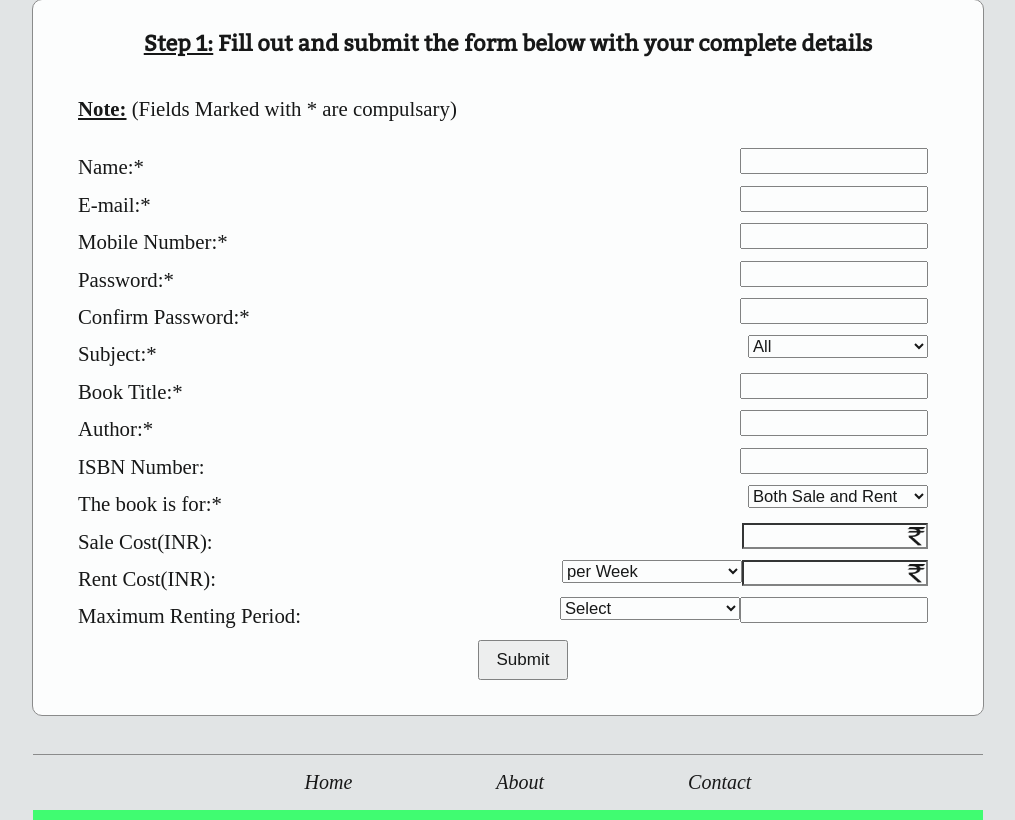
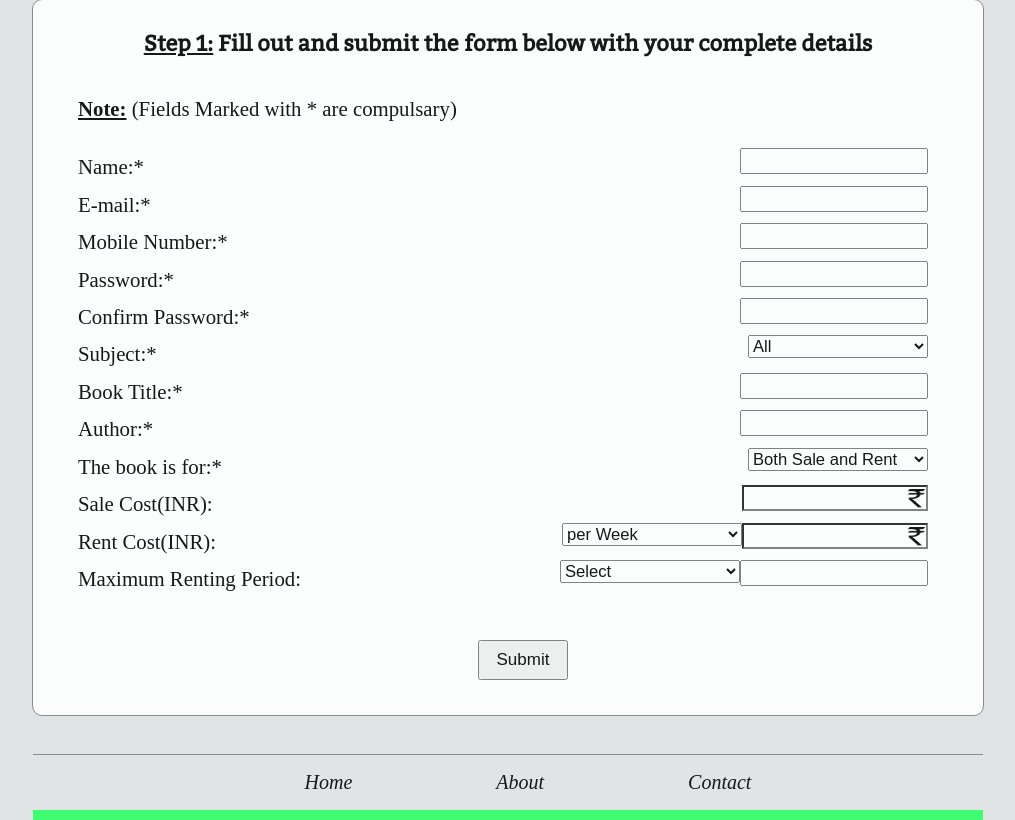
Before and after one commit to yashmehrotra/BookAway, a PHP site: page /sell.php in a window 1280 px wide. Shown: the part 151-971 px from the top of the page, without its empty margins (132-1147 px from the left). Run offline with PHP 8.4, Linux system fonts and the light colour scheme.

Commit message:
Removed ISBN

```diff
--- a/sell.php
+++ b/sell.php
@@ -256,13 +256,13 @@
 Book Title:*  <div id="error5"></div>    <input type="text" name="book" class="sell-input" autocomplete="on" required>
 <br>
 Author:*  <div id="error6"></div>  <input type="text" name="author" class="sell-input" autocomplete="on" required>
-<br>
-ISBN Number:	<input type="number" name="isbn" class="sell-input" autocomplete="on" required>
+<!-- <br>
+ISBN Number:	<input type="number" name="isbn" class="sell-input" autocomplete="on" required> -->
 <br>
 The book is for:*	<select name="sellrent" id="sell-rent" class="sell-input" required>
+						<option value="3" selected>Both Sale and Rent</option>
 						<option value="1">Sale</option>
 						<option value="2">Rent</option>
-						<option value="3" selected>Both Sale and Rent</option>
 					</select>
 					<br>
 Sale Cost(INR): <div id="error7"></div> <input type="number" min="0" name="sellprice" class="sell-input" id="s-cost">
```
